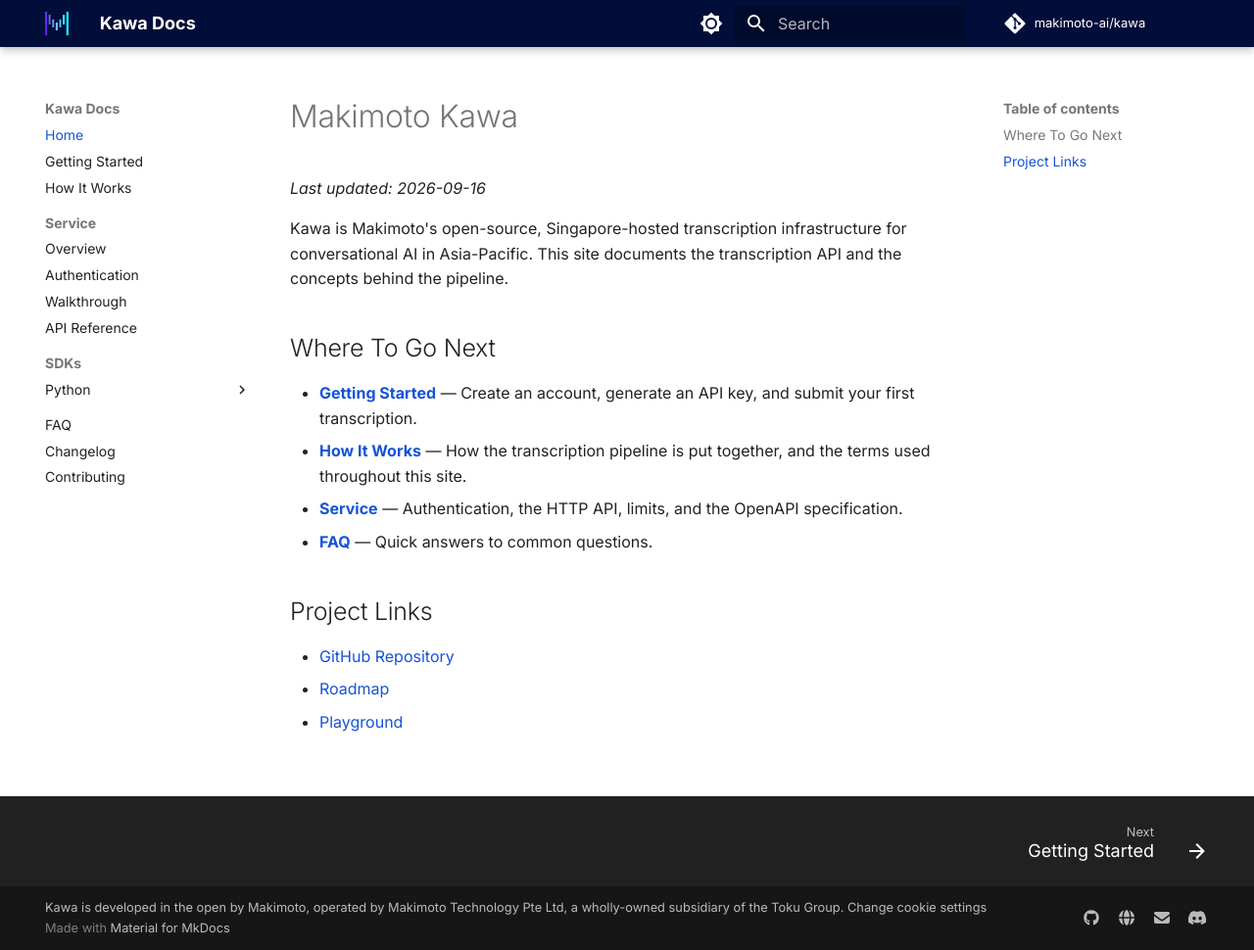
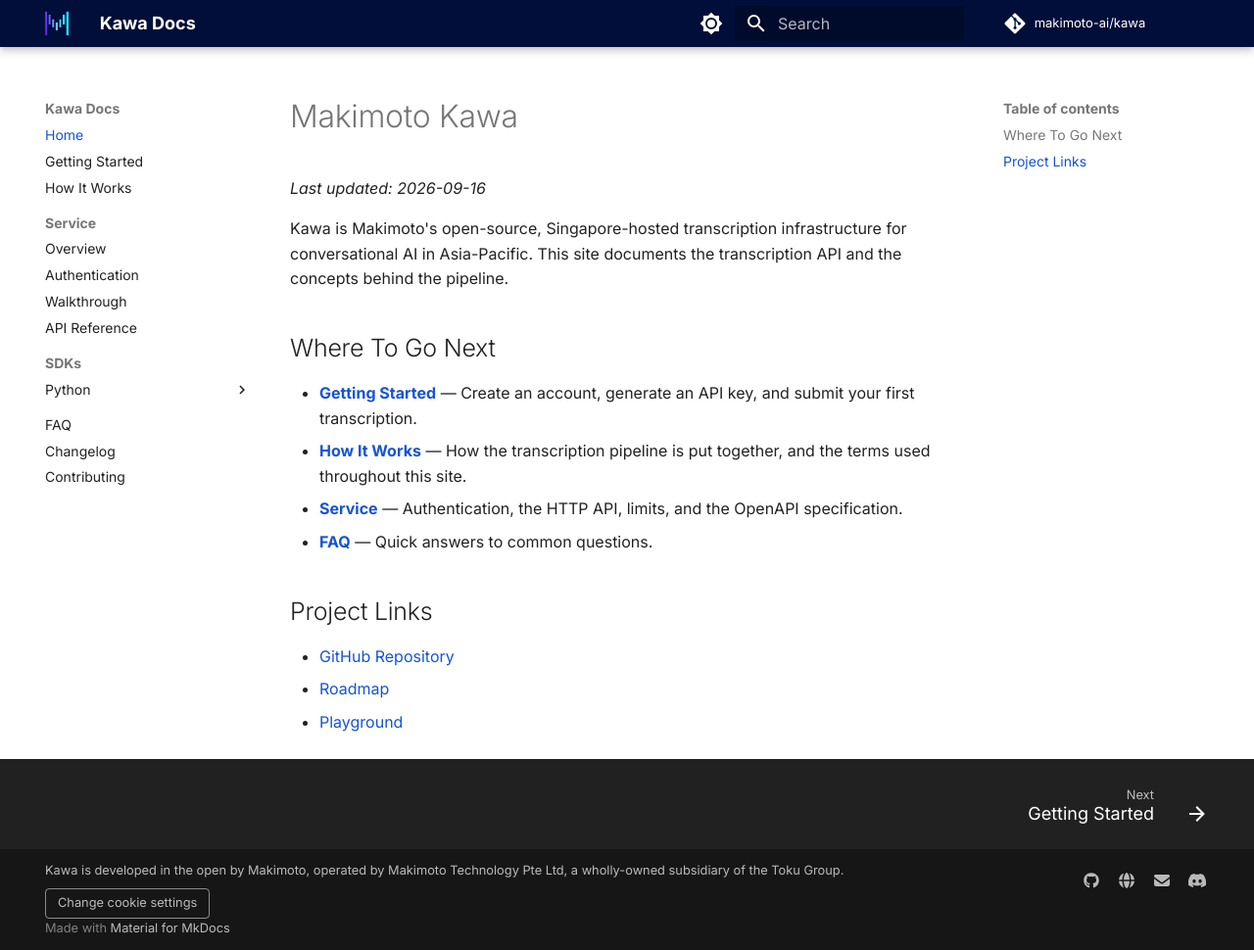
Before and after one commit to makimoto-ai/kawa, an MkDocs documentation site: the page built from docs/index.md, in a window 1280 px wide and 970 px high. Shown: the whole window at 98% size. Built offline with MkDocs 1.6.1 and Material for MkDocs 9.7.7, drawn with Linux system fonts in a browser that asks for light colours; comment, search, counter and statistics services are not loaded.

Commit message:
fix: added text desc + css for clarity (#21)

```diff
--- a/docs/stylesheets/extra.css
+++ b/docs/stylesheets/extra.css
@@ -17,3 +17,30 @@
      header dark but use the lighter brand blue for legible inline links. */
   --md-typeset-a-color: #1553d8;
 }
+
+/* The outlined "Manage settings" button inherits the navy primary colour,
+   which disappears against the slate background. Use cyan in dark mode. */
+[data-md-color-scheme="slate"] .md-consent .md-button:not(.md-button--primary) {
+  color: var(--md-accent-fg-color);
+  border-color: var(--md-accent-fg-color);
+}
+
+/* Footer link that reopens the cookie consent banner, styled as a small
+   outlined button so it reads as a control rather than part of the
+   copyright sentence. The footer is always dark, so colours are fixed. */
+.md-copyright__consent {
+  display: block;
+  width: fit-content;
+  margin-top: 0.4rem;
+  padding: 0.2rem 0.6rem;
+  border: 1px solid rgba(255, 255, 255, 0.5);
+  border-radius: 0.2rem;
+  color: #fff;
+  transition: color 125ms, border-color 125ms;
+}
+
+.md-copyright__consent:hover,
+.md-copyright__consent:focus {
+  color: var(--md-accent-fg-color);
+  border-color: var(--md-accent-fg-color);
+}
--- a/mkdocs.yml
+++ b/mkdocs.yml
@@ -79,7 +79,7 @@
 copyright: >-
   Kawa is developed in the open by Makimoto, operated by Makimoto Technology Pte Ltd,
   a wholly-owned subsidiary of the Toku Group.
-  <a href="#__consent">Change cookie settings</a>
+  <a href="#__consent" class="md-copyright__consent">Change cookie settings</a>
 
 extra:
   analytics:
@@ -95,8 +95,10 @@
       - reject
       - manage
     cookies:
-      analytics: Google Analytics
-      github: GitHub
+      analytics: >-
+        Google Analytics: records which pages are visited so we know what to improve
+      github: >-
+        GitHub: loads the repository's latest version, stars and forks from GitHub
   social:
     - icon: fontawesome/brands/github
       link: https://github.com/makimoto-ai/kawa
```
